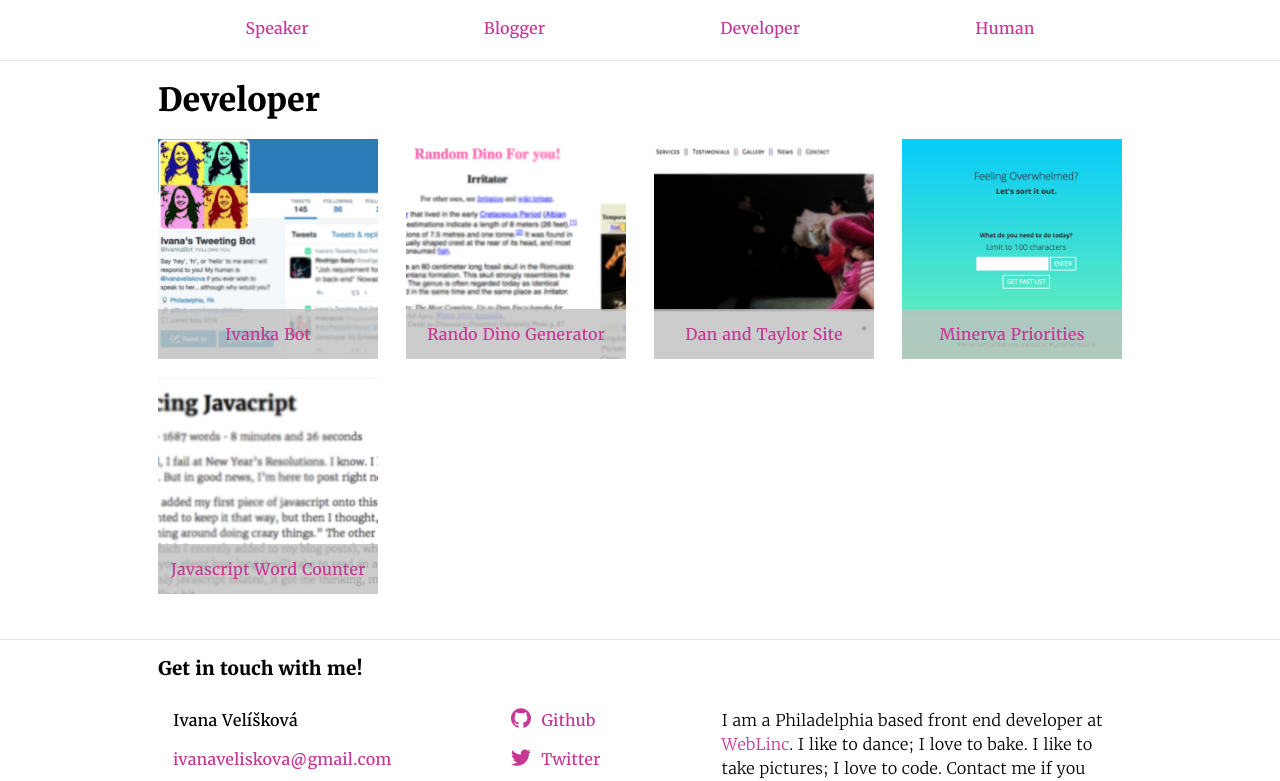
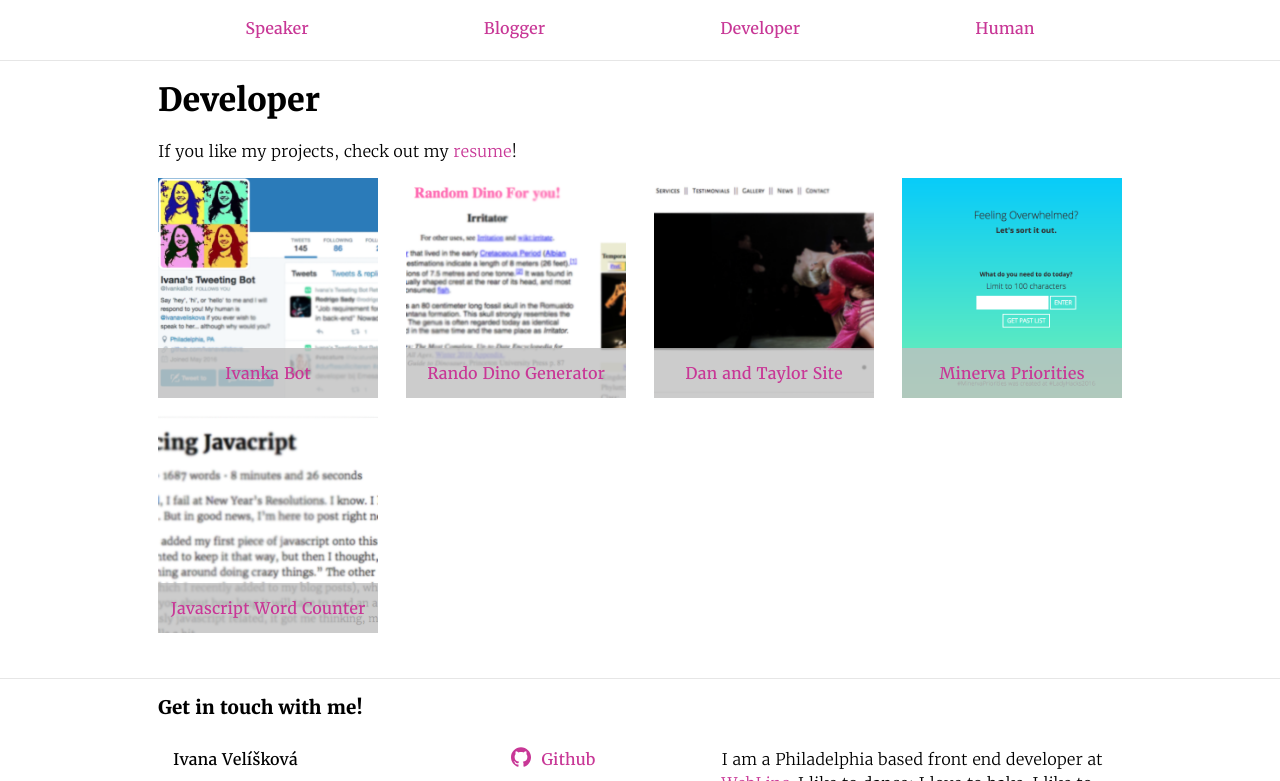
Before and after one commit to ivanaveliskova/Personal-Site, a Jekyll site: the page built from developer.html, in a window 1280 px wide and 900 px high, scrolled down 425 px, cut to the strip 119-900 px from the top of the window. Built offline with Jekyll 4.4.1, drawn with Linux system fonts in a browser that asks for light colours.

Commit message:
Adds back in resume for portfolio page

```diff
--- a/developer.html
+++ b/developer.html
@@ -6,6 +6,9 @@ order: 3
 header_image: https://images.unsplash.com/photo-1460134846237-51c777df6111?ixlib=rb-0.3.5&q=80&fm=jpg&crop=entropy&s=c60afdf07aa118d745e64c7391269cbe
 header_bgcolor: rgb(204, 165, 142)
 ---
+
+<p>If you like my projects, check out my <a href="/resume">resume</a>!</p>
+
 {% assign projects = site.portfolio | sort:"order" %}
 <ul class="project-list">
     {% for project in projects %}
```
Also changed, not shown: other parts of developer.html (+1 -2 lines).
